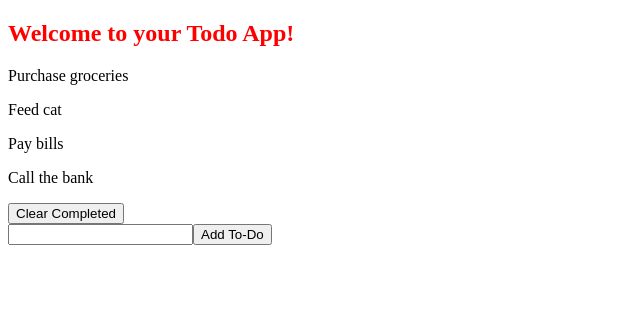
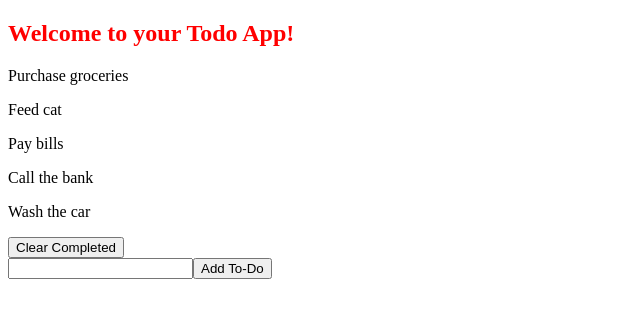
Before and after one commit to bloominstituteoftechnology/web-module-project-class-components, a React (Create React App) app: page / in a window 1280 px wide. Shown: the top 318 px of the page, without its empty margins (0-640 px from the left). Built offline with nearby package versions, Linux system fonts and the light colour scheme.

Commit message:
Added extra task

```diff
--- a/src/App.js
+++ b/src/App.js
@@ -26,7 +26,12 @@ const todos = [
     name: 'Call the bank',
     id: 126,
     completed: false,
-  }
+  },
+  {
+    name: 'Wash the car',
+    id: 127,
+    completed: false,
+  },
 ];
 
 class App extends React.Component {
```
